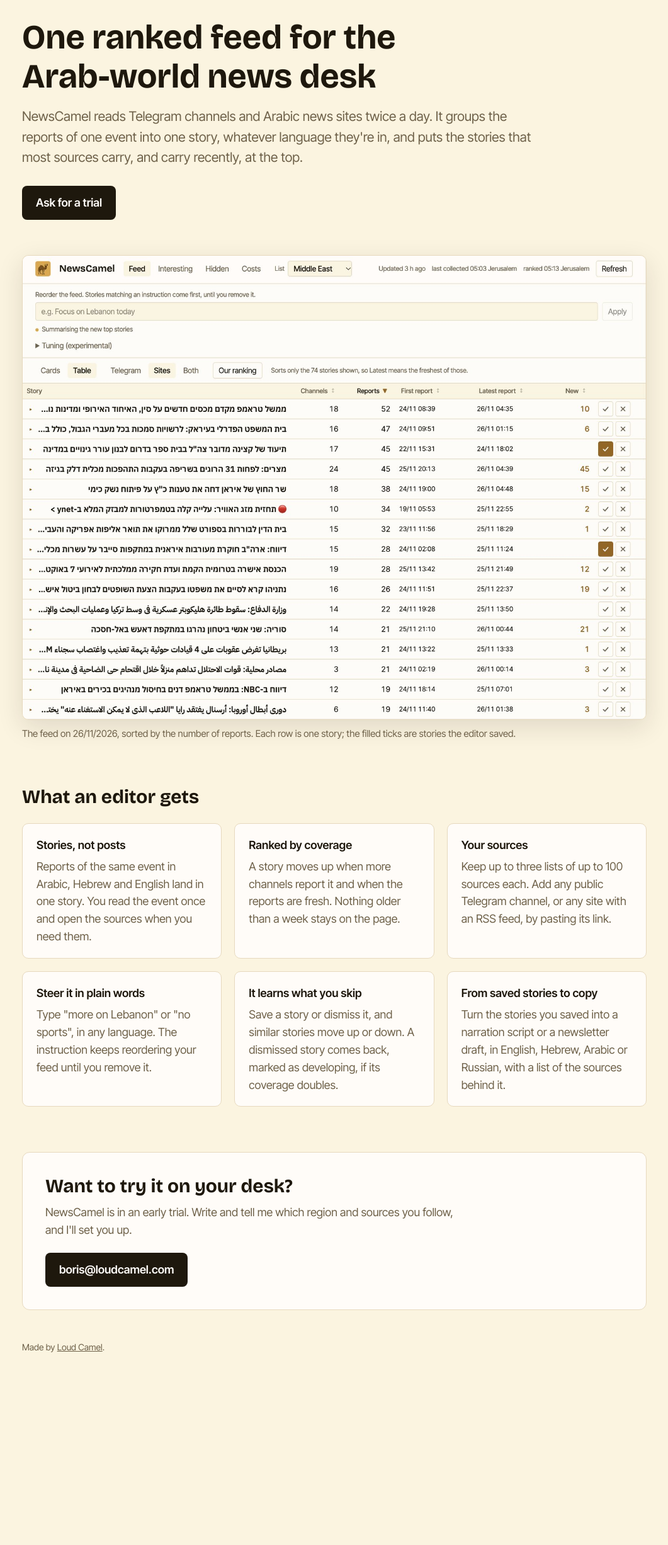
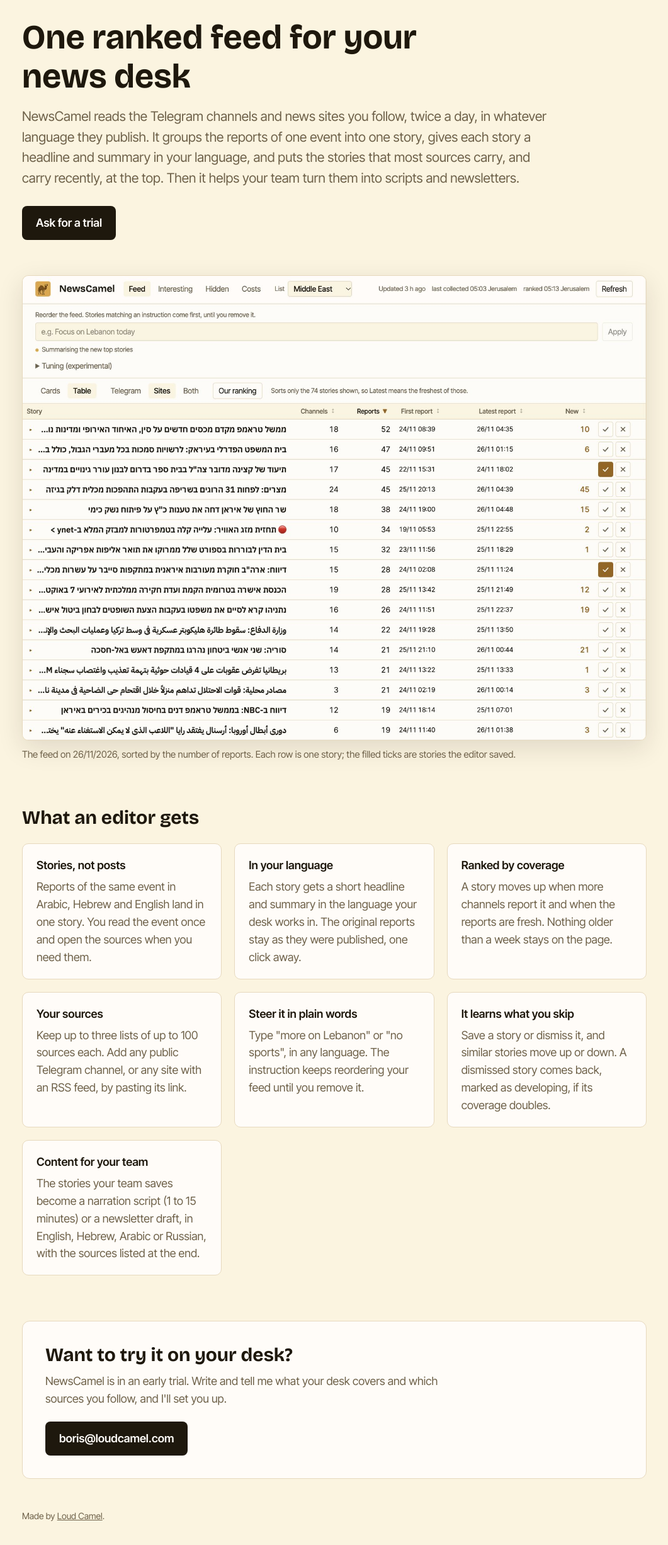
Before and after one commit to bgbg/newscamel-site, a plain HTML site: page index.html in a window 1280 px wide. Shown: the part 99-2552 px from the top of the page at 63% size, without its empty margins (109-1170 px from the left). Before the commit the page ends 2288 px from the top, so only its background shows below. Drawn offline with nearby package versions, Linux system fonts and the light colour scheme.

Commit message:
Any news desk; translation and content drafting

```diff
--- a/index.html
+++ b/index.html
@@ -3,11 +3,11 @@
 <head>
 <meta charset="utf-8">
 <meta name="viewport" content="width=device-width, initial-scale=1">
-<title>NewsCamel: a ranked story feed for the Arab-world news desk</title>
-<meta name="description" content="NewsCamel reads Telegram channels and Arabic news sites, groups the reports of one event into one story across languages, and ranks the stories by how widely they are carried.">
+<title>NewsCamel: a ranked story feed for your news desk</title>
+<meta name="description" content="NewsCamel reads the Telegram channels and news sites your desk follows, groups the reports of one event into one story, translates it into your language, ranks the stories by how widely they are carried, and helps your team write from them.">
 <link rel="icon" href="favicon.png">
 <meta property="og:title" content="NewsCamel">
-<meta property="og:description" content="A ranked story feed for editors who follow the Arab world.">
+<meta property="og:description" content="A ranked, translated story feed for news desks, with drafts your team can build on.">
 <meta property="og:image" content="https://news.loudcamel.com/feed.jpg">
 <link rel="preconnect" href="https://fonts.googleapis.com">
 <link rel="preconnect" href="https://fonts.gstatic.com" crossorigin>
@@ -46,28 +46,29 @@
   <header><img src="logo.png" alt=""><b>NewsCamel</b></header>
 
   <main>
-    <h1>One ranked feed for the Arab-world news desk</h1>
-    <p class="lead">NewsCamel reads Telegram channels and Arabic news sites twice a day. It groups the reports of one event into one story, whatever language they're in, and puts the stories that most sources carry, and carry recently, at the top.</p>
+    <h1>One ranked feed for your news desk</h1>
+    <p class="lead">NewsCamel reads the Telegram channels and news sites you follow, twice a day, in whatever language they publish. It groups the reports of one event into one story, gives each story a headline and summary in your language, and puts the stories that most sources carry, and carry recently, at the top. Then it helps your team turn them into scripts and newsletters.</p>
     <a class="btn" href="mailto:boris@loudcamel.com?subject=NewsCamel">Ask for a trial</a>
 
     <figure>
-      <img src="feed.jpg" width="1600" height="1190" alt="The NewsCamel feed: a table of stories with headlines in Arabic and English, the number of channels and reports behind each, first and latest report times, and buttons to save or dismiss.">
+      <img src="feed.jpg" width="1600" height="1190" alt="The NewsCamel feed: a table of stories with headlines in Hebrew and Arabic, the number of channels and reports behind each, first and latest report times, and buttons to save or dismiss.">
       <figcaption>The feed on 26/11/2026, sorted by the number of reports. Each row is one story; the filled ticks are stories the editor saved.</figcaption>
     </figure>
 
     <h2>What an editor gets</h2>
     <div class="grid">
       <div><h3>Stories, not posts</h3><p>Reports of the same event in Arabic, Hebrew and English land in one story. You read the event once and open the sources when you need them.</p></div>
+      <div><h3>In your language</h3><p>Each story gets a short headline and summary in the language your desk works in. The original reports stay as they were published, one click away.</p></div>
       <div><h3>Ranked by coverage</h3><p>A story moves up when more channels report it and when the reports are fresh. Nothing older than a week stays on the page.</p></div>
       <div><h3>Your sources</h3><p>Keep up to three lists of up to 100 sources each. Add any public Telegram channel, or any site with an RSS feed, by pasting its link.</p></div>
       <div><h3>Steer it in plain words</h3><p>Type "more on Lebanon" or "no sports", in any language. The instruction keeps reordering your feed until you remove it.</p></div>
       <div><h3>It learns what you skip</h3><p>Save a story or dismiss it, and similar stories move up or down. A dismissed story comes back, marked as developing, if its coverage doubles.</p></div>
-      <div><h3>From saved stories to copy</h3><p>Turn the stories you saved into a narration script or a newsletter draft, in English, Hebrew, Arabic or Russian, with a list of the sources behind it.</p></div>
+      <div><h3>Content for your team</h3><p>The stories your team saves become a narration script (1 to 15 minutes) or a newsletter draft, in English, Hebrew, Arabic or Russian, with the sources listed at the end.</p></div>
     </div>
 
     <section class="contact">
       <h2>Want to try it on your desk?</h2>
-      <p>NewsCamel is in an early trial. Write and tell me which region and sources you follow, and I'll set you up.</p>
+      <p>NewsCamel is in an early trial. Write and tell me what your desk covers and which sources you follow, and I'll set you up.</p>
       <a class="btn" href="mailto:boris@loudcamel.com?subject=NewsCamel">boris@loudcamel.com</a>
     </section>
   </main>
```
